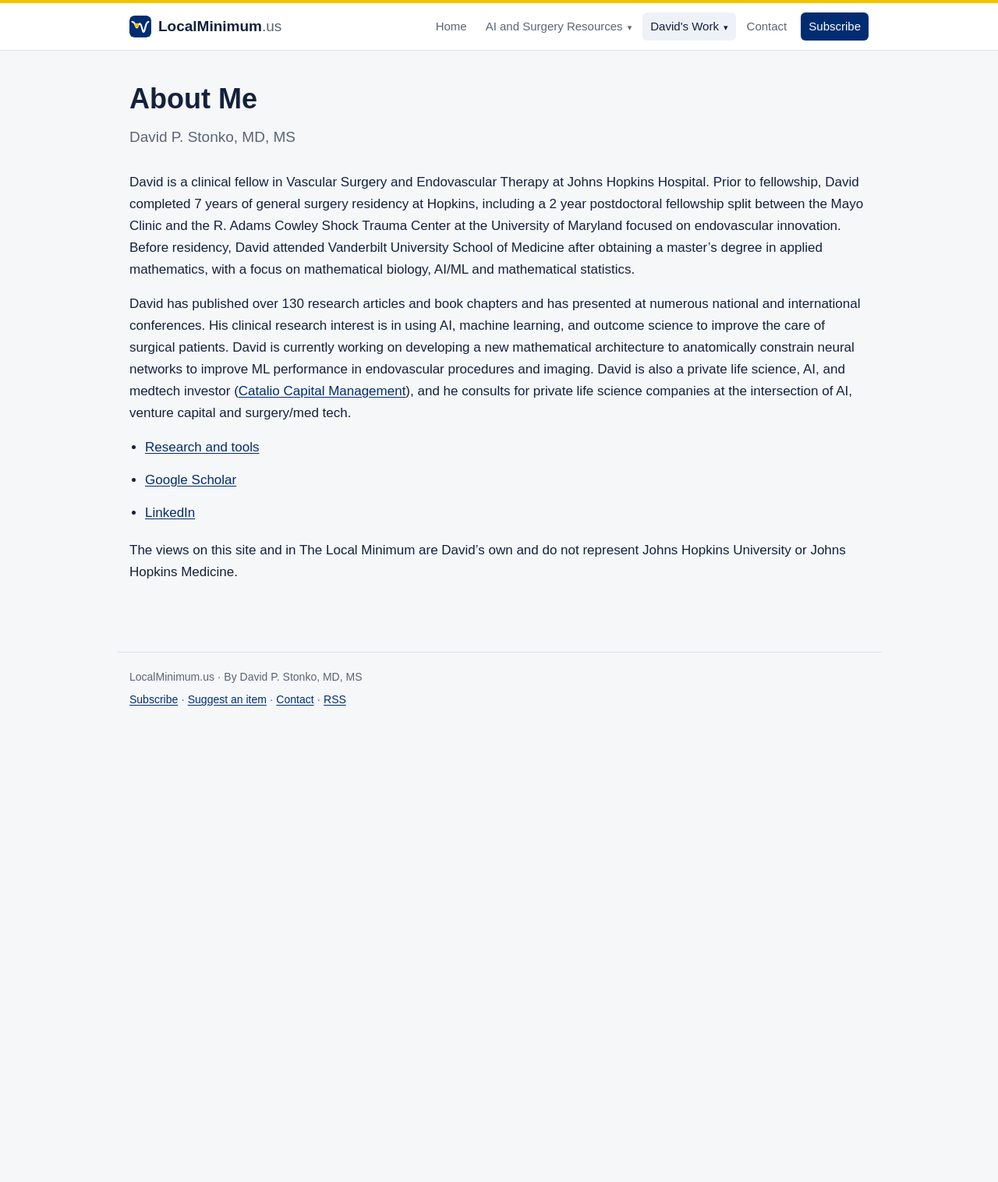
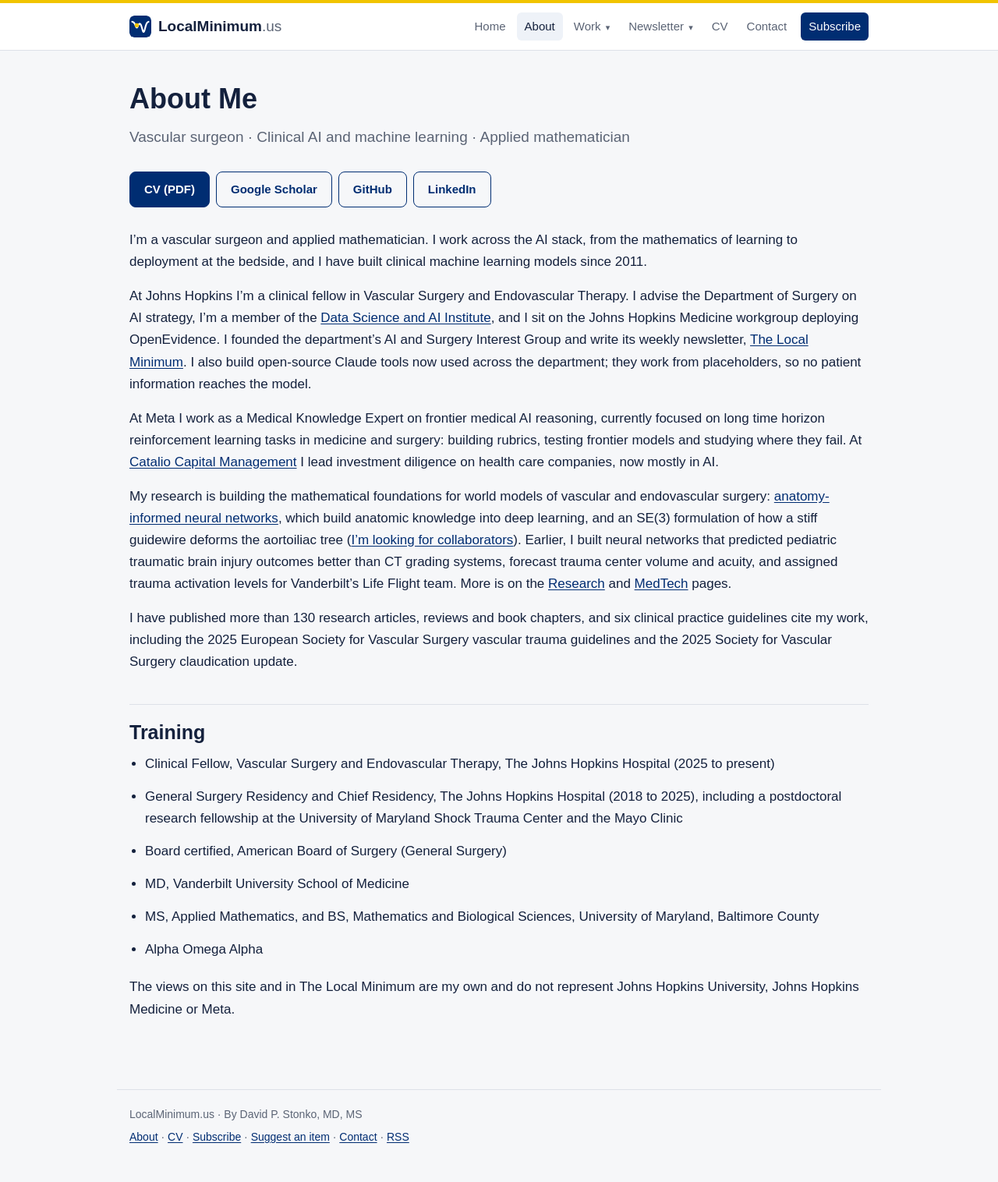
Before and after one commit to davidstonko/ai-surgery, a Jekyll site: the page built from docs/about/index.md, in a window 1280 px wide. Shown: the whole page at 78% size. Built offline with Jekyll 4.4.1, drawn with Linux system fonts in a browser that asks for light colours; before the commit the page ends 955 px from its top, so only the background shows below that.

Commit message:
Refresh About page and homepage to match current CV; link CV
- Rewrite About in first person around the current CV: AI stack,
  Hopkins AI strategy and DSAI, OpenEvidence workgroup, Meta,
  Catalio, world-model research, guideline citations, training
- Add CV PDF (unchanged original) and link it from nav, home,
  About and footer
- Homepage opens with a short intro and buttons (CV, About,
  Scholar, GitHub) above the newsletter; trim duplicate list
- Simplify nav: Home, About, Work, Newsletter, CV, Contact
- Talks: public YouTube Grand Rounds link, add Faculty
  Development talk
- Research lede and structured data updated to current focus
- Move inline button styles into site.css

Co-Authored-By: Claude Opus 5.5 <noreply@anthropic.com>
Claude-Session: https://claude.ai/code/session_01BDrKAJCxKTPz4ekRG56bkN

```diff
--- a/docs/_layouts/default.html
+++ b/docs/_layouts/default.html
@@ -11,7 +11,7 @@
 <link rel="apple-touch-icon" href="{{ '/assets/apple-touch-icon.png' | relative_url }}">
 <link rel="canonical" href="{{ page.url | absolute_url }}">
 {% if page.noindex %}<meta name="robots" content="noindex">{% endif %}
-{% assign og_title = page.title | default: site.title %}{% if page.url == '/' %}{% assign og_title = 'The Local Minimum' %}{% endif %}
+{% assign og_title = page.title | default: site.title %}{% if page.url == '/' %}{% assign og_title = 'David Stonko, MD, MS | The Local Minimum' %}{% endif %}
 <meta property="og:site_name" content="LocalMinimum.us">
 <meta property="og:type" content="{% if page.layout == 'post' %}article{% else %}website{% endif %}">
 <meta property="og:title" content="{{ og_title | escape }}">
@@ -25,7 +25,7 @@
 <script type="application/ld+json">
 {"@context":"https://schema.org","@graph":[
 {"@type":"WebSite","@id":"https://localminimum.us/#website","url":"https://localminimum.us/","name":"The Local Minimum","alternateName":"LocalMinimum.us","description":"A weekly email and resource library on AI in surgery and medicine by David Stonko, MD, MS.","author":{"@id":"https://localminimum.us/#david"}},
-{"@type":"Person","@id":"https://localminimum.us/#david","name":"David P. Stonko","honorificSuffix":"MD, MS","url":"https://localminimum.us/about/","jobTitle":"Vascular surgery and endovascular therapy fellow","affiliation":{"@type":"Hospital","name":"The Johns Hopkins Hospital"},"alumniOf":[{"@type":"CollegeOrUniversity","name":"Vanderbilt University School of Medicine"},{"@type":"CollegeOrUniversity","name":"University of Maryland, Baltimore County"}],"knowsAbout":["Vascular surgery","Aortic surgery","Carotid revascularization","Vascular trauma","Machine learning in surgery","Artificial intelligence in medicine"],"sameAs":["https://scholar.google.com/citations?user=615pt6cAAAAJ","https://www.linkedin.com/in/david-stonko-4960a878/","https://github.com/davidstonko","https://www.cataliocapital.com/team/david-stonko"]}
+{"@type":"Person","@id":"https://localminimum.us/#david","name":"David P. Stonko","honorificSuffix":"MD, MS","url":"https://localminimum.us/about/","jobTitle":"Vascular surgeon and applied mathematician; Clinical Fellow, Vascular Surgery and Endovascular Therapy","affiliation":{"@type":"Hospital","name":"The Johns Hopkins Hospital"},"alumniOf":[{"@type":"CollegeOrUniversity","name":"Vanderbilt University School of Medicine"},{"@type":"CollegeOrUniversity","name":"University of Maryland, Baltimore County"}],"knowsAbout":["Vascular surgery","Endovascular aortic repair","Carotid revascularization","Vascular trauma","Clinical machine learning","Artificial intelligence in medicine","Reinforcement learning","Anatomy-informed neural networks","Applied mathematics"],"sameAs":["https://scholar.google.com/citations?user=615pt6cAAAAJ","https://www.linkedin.com/in/david-stonko-4960a878/","https://github.com/davidstonko","https://www.cataliocapital.com/team/david-stonko"]}
 ]}
 </script>
 </head>
@@ -36,23 +36,25 @@
     <a class="brand" href="{{ '/' | relative_url }}"><img src="{{ '/assets/favicon.svg' | relative_url }}" width="28" height="28" alt="">LocalMinimum<span>.us</span></a>
     <nav aria-label="Main">
       <a href="{{ '/' | relative_url }}"{% if page.nav == 'home' %} class="on"{% endif %}>Home</a>
-      <div class="dd{% if page.nav == 'resources' or page.nav == 'skills' or page.nav == 'library' or page.layout == 'post' %} on{% endif %}">
-        <button type="button" class="dd-btn" aria-expanded="false" aria-haspopup="true">AI and Surgery Resources <span aria-hidden="true">&#9662;</span></button>
+      <a href="{{ '/about/' | relative_url }}"{% if page.nav == 'about' %} class="on"{% endif %}>About</a>
+      <div class="dd{% if page.nav == 'research' or page.nav == 'medtech' or page.nav == 'talks' %} on{% endif %}">
+        <button type="button" class="dd-btn" aria-expanded="false" aria-haspopup="true">Work <span aria-hidden="true">&#9662;</span></button>
         <div class="dd-menu">
-          <a href="{{ '/resources/' | relative_url }}"{% if page.nav == 'resources' %} class="on"{% endif %}>Resources</a>
-          <a href="{{ '/skills/' | relative_url }}"{% if page.nav == 'skills' %} class="on"{% endif %}>Claude Skills</a>
-          <a href="{{ '/library/' | relative_url }}"{% if page.nav == 'library' or page.layout == 'post' %} class="on"{% endif %}>Library</a>
+          <a href="{{ '/research/' | relative_url }}"{% if page.nav == 'research' %} class="on"{% endif %}>Research and tools</a>
+          <a href="{{ '/medtech/' | relative_url }}"{% if page.nav == 'medtech' %} class="on"{% endif %}>MedTech</a>
+          <a href="{{ '/talks/' | relative_url }}"{% if page.nav == 'talks' %} class="on"{% endif %}>Talks</a>
         </div>
       </div>
-      <div class="dd{% if page.nav == 'research' or page.nav == 'medtech' or page.nav == 'talks' or page.nav == 'about' %} on{% endif %}">
-        <button type="button" class="dd-btn" aria-expanded="false" aria-haspopup="true">David's Work <span aria-hidden="true">&#9662;</span></button>
+      <div class="dd{% if page.nav == 'resources' or page.nav == 'skills' or page.nav == 'library' or page.layout == 'post' %} on{% endif %}">
+        <button type="button" class="dd-btn" aria-expanded="false" aria-haspopup="true">Newsletter <span aria-hidden="true">&#9662;</span></button>
         <div class="dd-menu">
-          <a href="{{ '/research/' | relative_url }}"{% if page.nav == 'research' %} class="on"{% endif %}>Research</a>
-          <a href="{{ '/medtech/' | relative_url }}"{% if page.nav == 'medtech' %} class="on"{% endif %}>MedTech Work</a>
-          <a href="{{ '/talks/' | relative_url }}"{% if page.nav == 'talks' %} class="on"{% endif %}>Talks</a>
-          <a href="{{ '/about/' | relative_url }}"{% if page.nav == 'about' %} class="on"{% endif %}>About Me</a>
+          <a href="{{ '/issues/' | relative_url }}">Past issues</a>
+          <a href="{{ '/library/' | relative_url }}"{% if page.nav == 'library' or page.layout == 'post' %} class="on"{% endif %}>Library</a>
+          <a href="{{ '/resources/' | relative_url }}"{% if page.nav == 'resources' %} class="on"{% endif %}>AI and surgery resources</a>
+          <a href="{{ '/skills/' | relative_url }}"{% if page.nav == 'skills' %} class="on"{% endif %}>Claude skills</a>
         </div>
       </div>
+      <a href="{{ '/assets/Stonko_CV.pdf' | relative_url }}">CV</a>
       <a href="{{ '/contact/' | relative_url }}"{% if page.nav == 'contact' %} class="on"{% endif %}>Contact</a>
       <a class="join" href="{{ '/subscribe/' | relative_url }}">Subscribe</a>
     </nav>
@@ -63,7 +65,7 @@
 </main>
 <footer class="wrap foot">
   <p>{{ site.title }} &middot; By David P. Stonko, MD, MS</p>
-  <p><a href="{{ '/subscribe/' | relative_url }}">Subscribe</a> &middot; <a href="{{ '/submit.html' | relative_url }}">Suggest an item</a> &middot; <a href="{{ '/contact/' | relative_url }}">Contact</a> &middot; <a href="{{ '/feed.xml' | relative_url }}">RSS</a></p>
+  <p><a href="{{ '/about/' | relative_url }}">About</a> &middot; <a href="{{ '/assets/Stonko_CV.pdf' | relative_url }}">CV</a> &middot; <a href="{{ '/subscribe/' | relative_url }}">Subscribe</a> &middot; <a href="{{ '/submit.html' | relative_url }}">Suggest an item</a> &middot; <a href="{{ '/contact/' | relative_url }}">Contact</a> &middot; <a href="{{ '/feed.xml' | relative_url }}">RSS</a></p>
 </footer>
 <script>
 document.querySelectorAll('.dd-btn').forEach(function(b){b.addEventListener('click',function(e){var d=b.parentElement,o=!d.classList.contains('open');document.querySelectorAll('.dd.open').forEach(function(x){x.classList.remove('open');x.firstElementChild.setAttribute('aria-expanded','false')});if(o){d.classList.add('open');b.setAttribute('aria-expanded','true')}e.stopPropagation()})});
--- a/docs/about/index.md
+++ b/docs/about/index.md
@@ -2,23 +2,41 @@
 layout: default
 title: About Me
 nav: about
-description: David P. Stonko, MD, MS, vascular surgery and endovascular therapy fellow at Johns Hopkins Hospital and author of The Local Minimum.
-head_title: "David Stonko, MD, MS | Vascular Surgeon-Scientist, Johns Hopkins"
+description: David P. Stonko, MD, MS, vascular surgeon and applied mathematician at Johns Hopkins working across the clinical AI stack, from the mathematics of learning to deployment.
+head_title: "About David Stonko, MD, MS | Vascular Surgeon, Clinical AI and Applied Mathematics"
 ---
 # About Me
 
-<p class="lede">David P. Stonko, MD, MS</p>
+<p class="lede">Vascular surgeon &middot; Clinical AI and machine learning &middot; Applied mathematician</p>
+
+<p class="btns">
+  <a class="btn" href="{{ '/assets/Stonko_CV.pdf' | relative_url }}">CV (PDF)</a>
+  <a class="btn ghost" href="https://scholar.google.com/citations?user=615pt6cAAAAJ&hl=en">Google Scholar</a>
+  <a class="btn ghost" href="https://github.com/davidstonko">GitHub</a>
+  <a class="btn ghost" href="https://www.linkedin.com/in/david-stonko-4960a878/">LinkedIn</a>
+</p>
 
 <div class="prose" markdown="1">
 
-David is a clinical fellow in Vascular Surgery and Endovascular Therapy at Johns Hopkins Hospital. Prior to fellowship, David completed 7 years of general surgery residency at Hopkins, including a 2 year postdoctoral fellowship split between the Mayo Clinic and the R. Adams Cowley Shock Trauma Center at the University of Maryland focused on endovascular innovation. Before residency, David attended Vanderbilt University School of Medicine after obtaining a master's degree in applied mathematics, with a focus on mathematical biology, AI/ML and mathematical statistics.
+I'm a vascular surgeon and applied mathematician. I work across the AI stack, from the mathematics of learning to deployment at the bedside, and I have built clinical machine learning models since 2011.
 
-David has published over 130 research articles and book chapters and has presented at numerous national and international conferences. His clinical research interest is in using AI, machine learning, and outcome science to improve the care of surgical patients. David is currently working on developing a new mathematical architecture to anatomically constrain neural networks to improve ML performance in endovascular procedures and imaging. David is also a private life science, AI, and medtech investor ([Catalio Capital Management](https://www.cataliocapital.com/team/david-stonko)), and he consults for private life science companies at the intersection of AI, venture capital and surgery/med tech.
+At Johns Hopkins I'm a clinical fellow in Vascular Surgery and Endovascular Therapy. I advise the Department of Surgery on AI strategy, I'm a member of the [Data Science and AI Institute](https://ai.jhu.edu/), and I sit on the Johns Hopkins Medicine workgroup deploying OpenEvidence. I founded the department's AI and Surgery Interest Group and write its weekly newsletter, [The Local Minimum](../). I also build open-source Claude tools now used across the department; they work from placeholders, so no patient information reaches the model.
 
-- [Research and tools](../research/)
-- [Google Scholar](https://scholar.google.com/citations?user=615pt6cAAAAJ&hl=en)
-- [LinkedIn](https://www.linkedin.com/in/david-stonko-4960a878/)
+At Meta I work as a Medical Knowledge Expert on frontier medical AI reasoning, currently focused on long time horizon reinforcement learning tasks in medicine and surgery: building rubrics, testing frontier models and studying where they fail. At [Catalio Capital Management](https://www.cataliocapital.com/team/david-stonko) I lead investment diligence on health care companies, now mostly in AI.
 
-The views on this site and in The Local Minimum are David's own and do not represent Johns Hopkins University or Johns Hopkins Medicine.
+My research is building the mathematical foundations for world models of vascular and endovascular surgery: [anatomy-informed neural networks](https://arxiv.org/abs/2608.21332), which build anatomic knowledge into deep learning, and an SE(3) formulation of how a stiff guidewire deforms the aortoiliac tree ([I'm looking for collaborators](../collaborate/)). Earlier, I built neural networks that predicted pediatric traumatic brain injury outcomes better than CT grading systems, forecast trauma center volume and acuity, and assigned trauma activation levels for Vanderbilt's Life Flight team. More is on the [Research](../research/) and [MedTech](../medtech/) pages.
+
+I have published more than 130 research articles, reviews and book chapters, and six clinical practice guidelines cite my work, including the 2025 European Society for Vascular Surgery vascular trauma guidelines and the 2025 Society for Vascular Surgery claudication update.
+
+## Training
+
+- Clinical Fellow, Vascular Surgery and Endovascular Therapy, The Johns Hopkins Hospital (2025 to present)
+- General Surgery Residency and Chief Residency, The Johns Hopkins Hospital (2018 to 2025), including a postdoctoral research fellowship at the University of Maryland Shock Trauma Center and the Mayo Clinic
+- Board certified, American Board of Surgery (General Surgery)
+- MD, Vanderbilt University School of Medicine
+- MS, Applied Mathematics, and BS, Mathematics and Biological Sciences, University of Maryland, Baltimore County
+- Alpha Omega Alpha
+
+The views on this site and in The Local Minimum are my own and do not represent Johns Hopkins University, Johns Hopkins Medicine or Meta.
 
 </div>
--- a/docs/assets/site.css
+++ b/docs/assets/site.css
@@ -105,3 +105,12 @@ h1 { font-size: 36px; margin: 0 0 12px; }
 .fig-row figure{margin:0;flex:1 1 220px;max-width:300px}
 .fig-row img{width:100%;height:auto;background:#fff;border:1px solid var(--line);border-radius:4px}
 .fig-row figcaption{font-size:14px;color:var(--muted);margin-top:6px;line-height:1.45}
+
+.hero { margin: 0 0 8px; }
+.hero h1 { margin-bottom: 10px; }
+.hero .lede { max-width: 720px; }
+.btns { display: flex; flex-wrap: wrap; gap: 8px; margin: 0 0 28px; }
+.btn { display: inline-block; background: var(--accent); color: var(--accent-ink); padding: 10px 18px; border-radius: 8px; font-weight: 600; font-size: 15px; text-decoration: none; border: 1px solid var(--accent); }
+.btn.ghost { background: transparent; color: var(--accent); }
+.btn:hover { filter: brightness(1.08); }
+.btn.ghost:hover { background: var(--soft); }
```
Also changed, not shown: docs/index.html (+14 -27 lines), docs/research/index.md (+1 -1 lines), docs/talks/index.html (+8 -3 lines), 1 other file.
